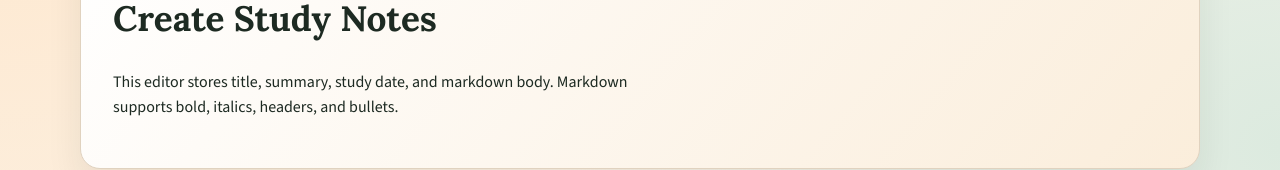
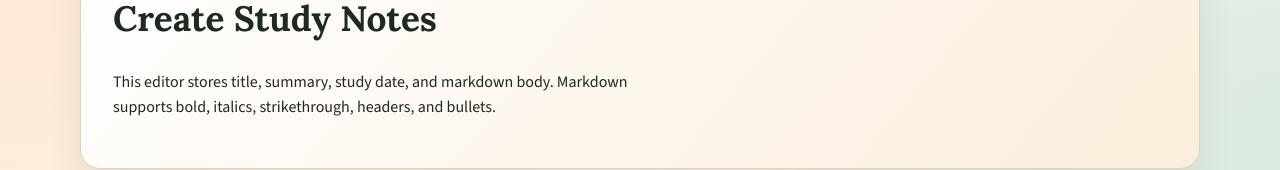
Before and after one commit to SydFloyd/LoveAndGoodWorksClub, a Next.js app: page /admin/studies in a window 1280 px wide. Shown: the part 170-340 px from the top of the page. Built offline with nearby package versions, Linux system fonts and the light colour scheme; no server answers; the database is empty.

Commit message:
strikethrough support

```diff
--- a/src/app/admin/studies/page.tsx
+++ b/src/app/admin/studies/page.tsx
@@ -26,7 +26,7 @@ export default async function AdminStudiesPage({ searchParams }: AdminStudiesPag
         <h2>Create Study Notes</h2>
         <p>
           This editor stores title, summary, study date, and markdown body. Markdown supports bold, italics,
-          headers, and bullets.
+          strikethrough, headers, and bullets.
         </p>
       </section>
 
--- a/src/components/AdminStudyEditor.tsx
+++ b/src/components/AdminStudyEditor.tsx
@@ -42,6 +42,7 @@ function renderPreview(markdown: string) {
       "li",
       "strong",
       "em",
+      "del",
       "u",
       "blockquote",
       "code",
--- a/src/lib/markdown.ts
+++ b/src/lib/markdown.ts
@@ -33,6 +33,7 @@ export function renderStudyMarkdown(markdown: string) {
       "li",
       "strong",
       "em",
+      "del",
       "u",
       "blockquote",
       "code",
```
